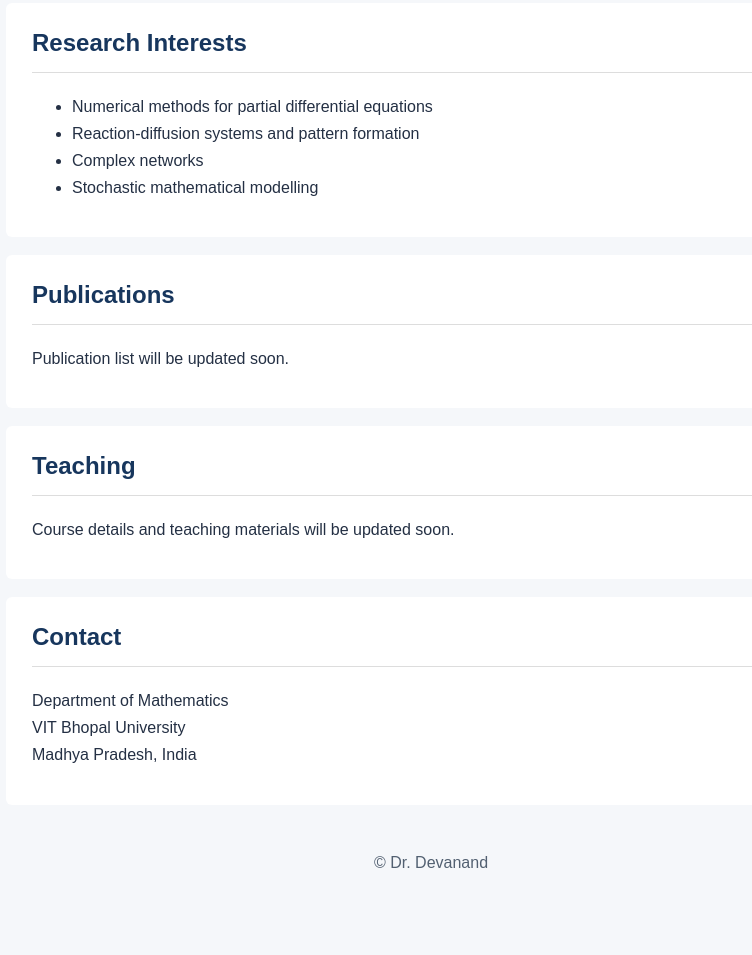
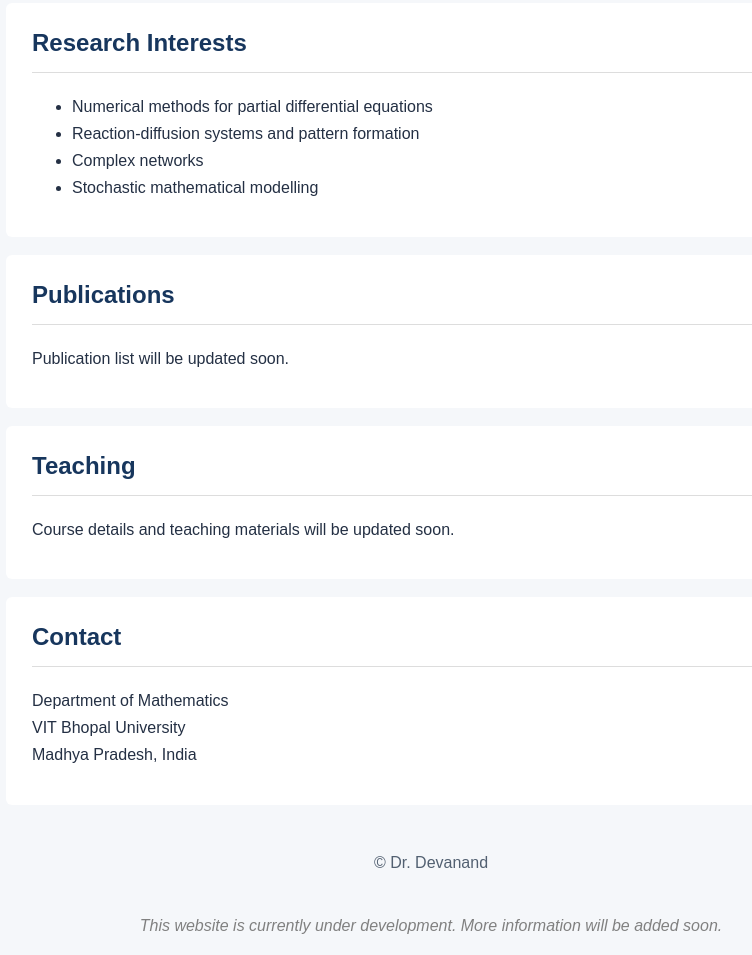
Before and after one commit to devanandiit/Devanand, a plain HTML site: page index.html in a window 1280 px wide. Shown: the part 479-1434 px from the top of the page, without its empty margins (209-961 px from the left). Before the commit the page ends 1375 px from the top, so only its background shows below. Drawn offline with Linux system fonts and the light colour scheme.

Commit message:
Update index.html

```diff
--- a/index.html
+++ b/index.html
@@ -64,3 +64,7 @@
   <footer>&copy; Dr. Devanand</footer>
 </body>
 </html>
+<p style="text-align:center; color:gray; font-style:italic;">
+    This website is currently under development.
+    More information will be added soon.
+</p>
```
